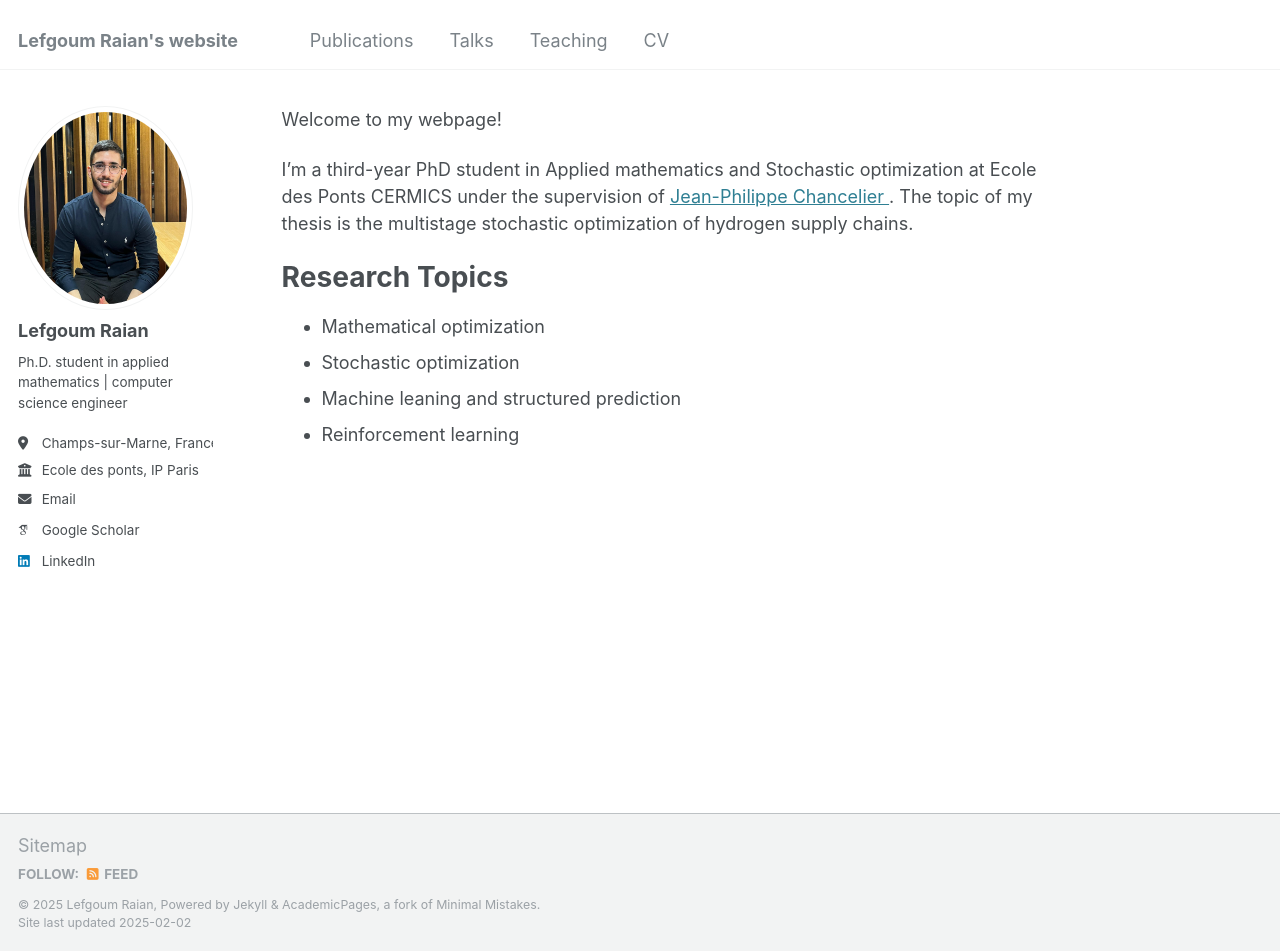
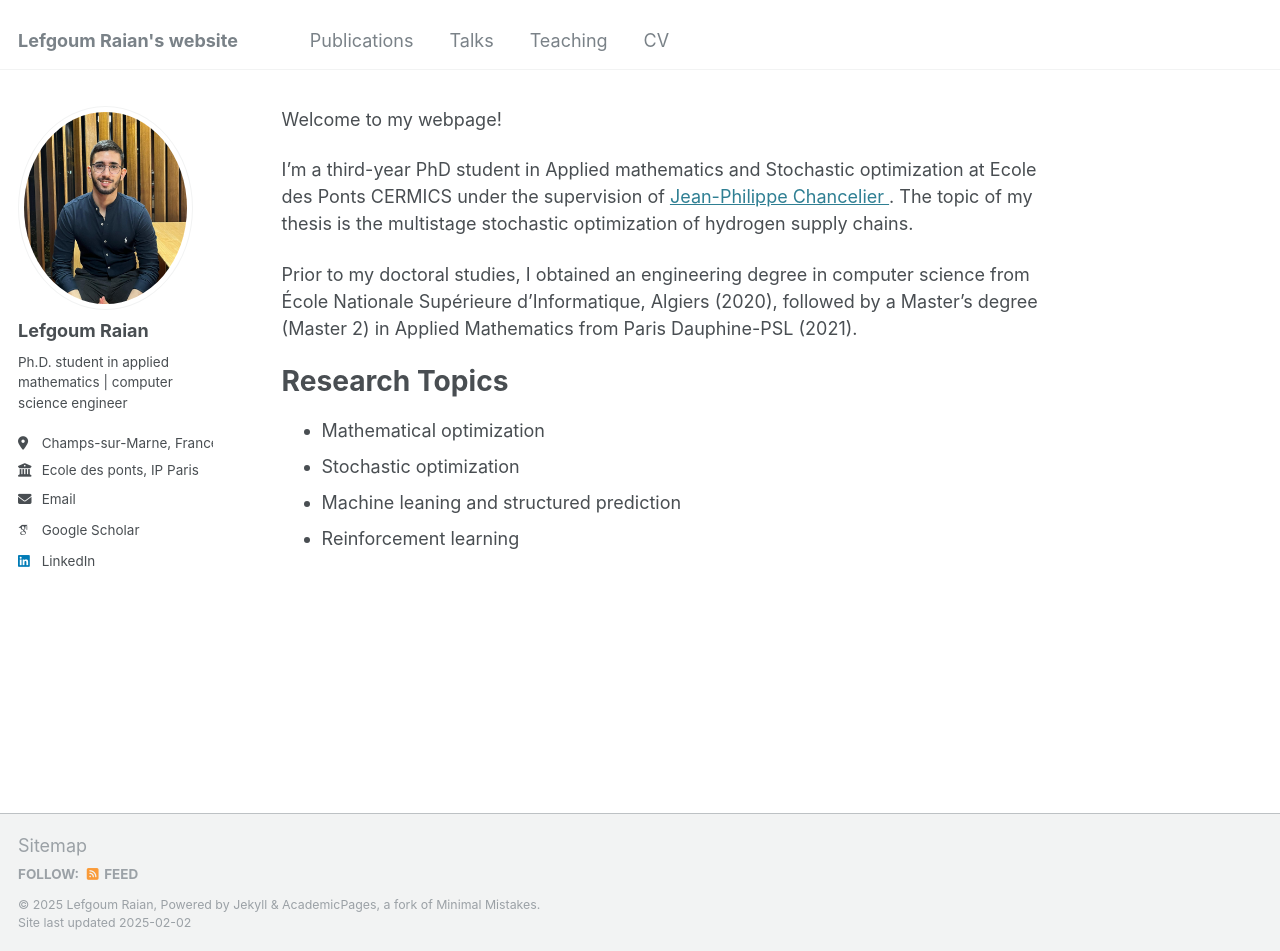
Before and after one commit to raian0406/raian0406.github.io, a Jekyll site: the page built from _pages/about.md, in a window 1280 px wide and 951 px high. Built offline with Jekyll 4.4.1, drawn with Linux system fonts in a browser that asks for light colours; some web fonts are replaced.

Commit message:
Update about.md

```diff
--- a/_pages/about.md
+++ b/_pages/about.md
@@ -12,6 +12,8 @@ Welcome to my webpage!
 I'm a third-year PhD student in Applied mathematics and Stochastic optimization at Ecole des Ponts CERMICS under the supervision of <a href="http://cermics.enpc.fr/~jpc/">
 Jean-Philippe Chancelier </a>. The topic of my thesis is the multistage stochastic optimization of hydrogen supply chains.
 
+Prior to my doctoral studies, I obtained an engineering degree in computer science from École Nationale Supérieure d’Informatique, Algiers (2020), followed by a Master’s degree (Master 2) in Applied Mathematics from Paris Dauphine-PSL (2021).
+
 Research Topics
 ======
 
```
